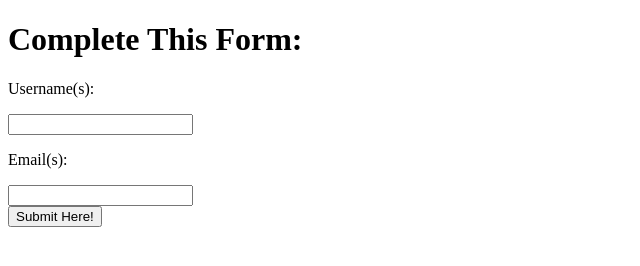
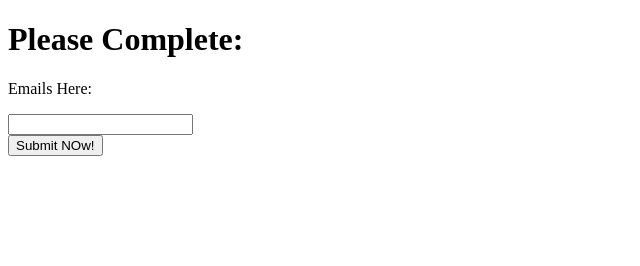
Before and after one commit to ryancopado/helloworld, a plain HTML site: page index.html in a window 1280 px wide. Shown: the whole page, without its empty margins (0-640 px from the left). Drawn offline with Linux system fonts and the light colour scheme.

Commit message:
updated form

```diff
--- a/index.html
+++ b/index.html
@@ -7,15 +7,14 @@
     <title>hello world</title>
   </head>
   <body>
-    <h1>Complete This Form:</h1>
+    <h1>Please Complete:</h1>
     <form>
-      <p>Username(s):</p>
-      <input></input>
-      <p>Email(s):</p>
+
+      <p>Emails Here:</p>
       <input></input>
     </form>
 
-    <button onclick="buttonMessage()">Submit Here!</button>
+    <button onclick="buttonMessage()">Submit NOw!</button>
 
   </body>
 </html>
```
